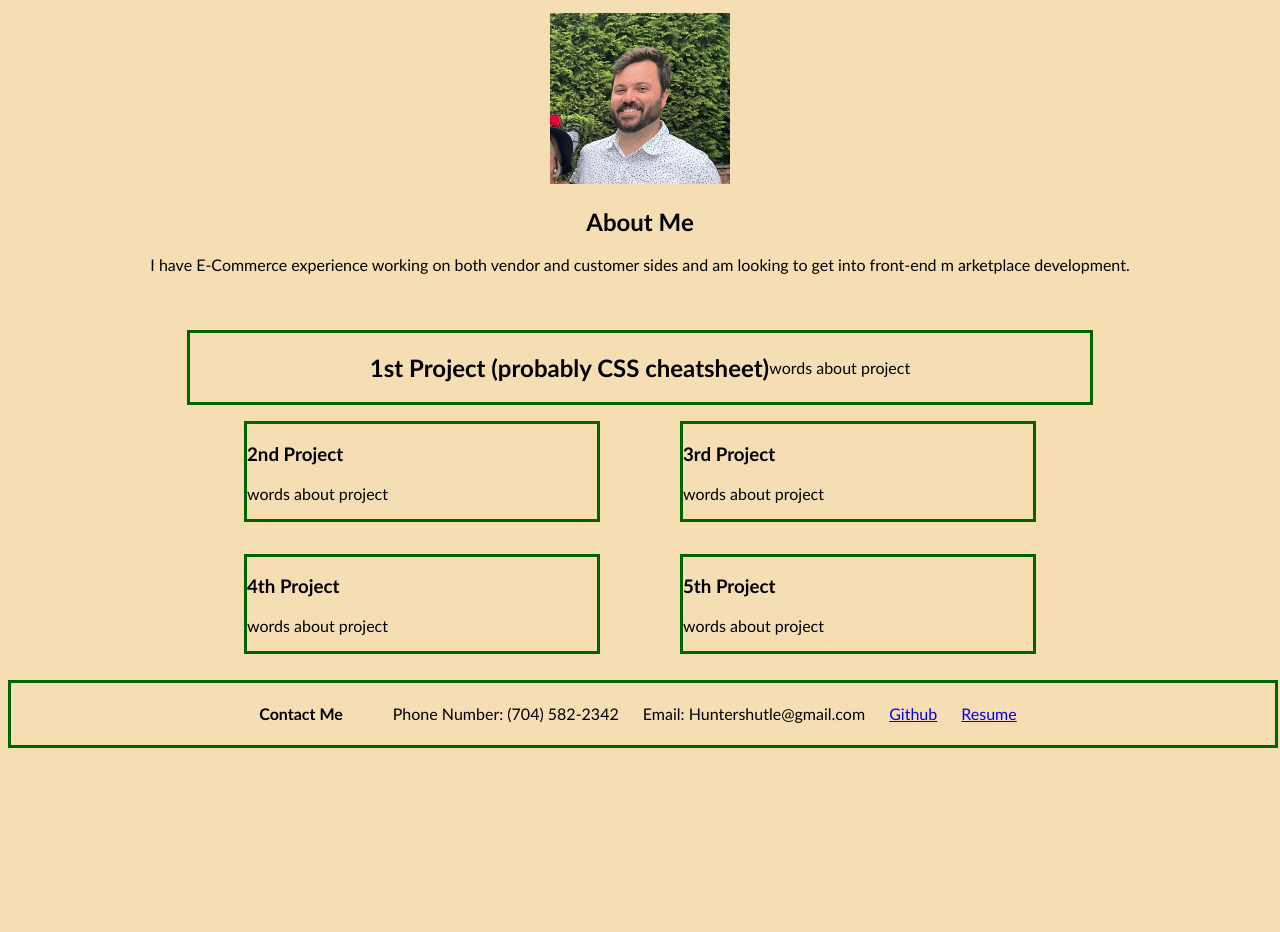
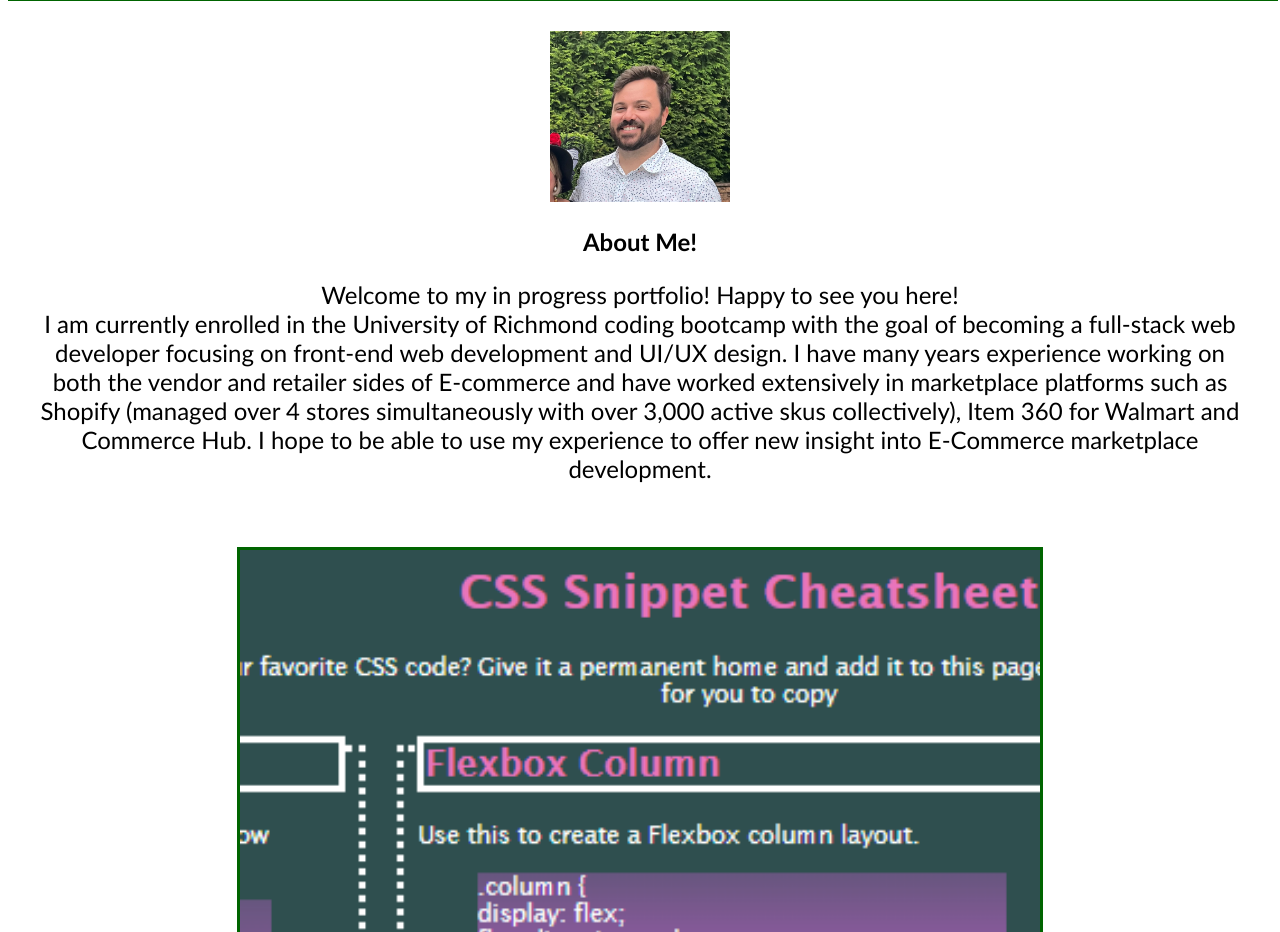
Before and after one commit to Hshuttle/Personal-Portfolio-Hunter-Shuttleworth, a plain HTML site: page index.html in a window 1280 px wide. Shown: the part 208-1140 px from the top of the page. Before the commit the page ends 964 px from the top, so only its background shows below. Drawn offline with Linux system fonts and the light colour scheme.

Commit message:
added images to project boxes and wrote about me profile

```diff
--- a/index.html
+++ b/index.html
@@ -25,39 +25,40 @@
         </ul>
       </nav>
     </header>
-    <article>
+    <article class="aboutmeform">
       <img
         class="hunterpic"
         src="./images/IMG_6066.jpg"
         alt="picture of Hunter Shuttleworth"
-      />
-      <h2 id="aboutme">About Me</h2>
+        id="aboutme"/>
+      <h2>About Me!</h2>
       <p>
-        I have E-Commerce experience working on both vendor and customer sides
-        and am looking to get into front-end m arketplace development.
+        Welcome to my in progress portfolio! Happy to see you here!</br>I am currently enrolled in the University of Richmond coding bootcamp with the goal of becoming a full-stack web developer focusing on front-end web development and UI/UX design. I have many years experience working on both the vendor and retailer sides of E-commerce and have worked extensively in marketplace platforms such as Shopify (managed over 4 stores simultaneously with over 3,000 active skus collectively), Item 360 for Walmart and Commerce Hub. I hope to be able to use my experience to offer new insight into E-Commerce marketplace development.
       </p>
     </article>
     <main>
       <section class="firstproj" id="mywork">
-        <h2>1st Project (probably CSS cheatsheet)</h2>
-        <p>words about project</p>
+        <article id="firstprojtext">
+        <h2><a href="https://hshuttle.github.io/Mod-2-mini-challenge/">CSS Snippet Cheatsheet</a></h2>
+        <p>Here is cheatsheet I created for class; it is a great tool for quick CSS coding commands</p>
+    </article>
       </section>
       <section>
-        <figure>
-          <h3>2nd Project</h3>
-          <p>words about project</p>
+        <figure id="sampleprojtext">
+          <h3>2nd Project Placeholder</h3>
+          <p>No project to link yet!</p>
         </figure>
-        <figure>
-          <h3>3rd Project</h3>
-          <p>words about project</p>
+        <figure id="sampleprojtext">
+          <h3>3rd Project Placeholder</h3>
+          <p>No project to link yet!</p>
         </figure>
-        <figure>
-          <h3>4th Project</h3>
-          <p>words about project</p>
+        <figure id="sampleprojtext">
+          <h3>4th Project Placeholder</h3>
+          <p>No project to link yet!</p>
         </figure>
-        <figure>
-          <h3>5th Project</h3>
-          <p>words about project</p>
+        <figure id="sampleprojtext">
+          <h3>5th Project Placeholder</h3>
+          <p>No project to link yet!</p>
         </figure>
       </section>
     </main>
@@ -65,8 +66,14 @@
       <section>
         <h4 id="contactme">Contact Me</h4>
         <ul class="footer-ul">
-          <li>Phone Number: (704) 582-2342</li>
-          <li>Email: Huntershutle@gmail.com</li>
+          <li>Phone Number: <a href="tel:7045822342)">(704) 582-2342</a></li>
+          <li>
+            Email:
+            <a href="mailto: huntershutle@gmail.com">Huntershutle@gmail.com</a>
+          </li>
+          <li>
+            <a href="https://www.linkedin.com/in/hunter-shuttle/">LinkedIn</a>
+          </li>
           <li><a href="https://github.com/Hshuttle">Github</a></li>
           <li>
             <a href="./external links & docs/Hunter_Shuttleworth_RESUME (1).pdf"
--- a/style.css
+++ b/style.css
@@ -1,24 +1,23 @@
 * {
-  background-color: wheat;
   font-family: "Gill Sans", "Gill Sans MT", Calibri, "Trebuchet MS", sans-serif;
   border-color: darkgreen;
+  font-size: 24px;
 }
 
 header,
-h1,
-header ul,
-header ul li {
-  background-color: darkgreen;
+footer {
+  background-color: beige;
+  color: black;
 }
 
 h1 {
   font-size: 50px;
   position: relative;
   margin-top: 40px;
+  color: teal;
 }
 
 header {
-  color: whitesmoke;
   border-style: solid;
   width: 100%;
 }
@@ -32,15 +31,14 @@ header ul li {
   display: inline;
   padding: 20px;
   text-align: right;
+  color: whitesmoke;
 }
 
-nav ul li:hover {
-Border-style: solid;
-border-color: aqua;
-}
-
-nav ul li:active {
-    scroll-behavior: smooth;
+nav ul li:hover,
+footer ul li:hover {
+  border-style: solid;
+  border-color: aqua;
+  font-weight: bold;
 }
 
 body {
@@ -66,7 +64,7 @@ main section {
   margin: auto;
 }
 
-article {
+.aboutmeform {
   text-align: center;
   justify-content: center;
   padding: 30px;
@@ -77,17 +75,50 @@ article {
   justify-content: center;
 }
 
+.hunterpic:hover {
+  width: 20%;
+}
+
 .firstproj {
   border-style: solid;
-  width: 90%;
-  justify-content: center;
-  align-items: center;
+  width: 800px;
+  justify-content: start;
+  align-items: flex-end;
+  height: 800px;
+  background-image: url(./images/Screenshot\ 2022-08-22\ 162103.png);
+  background-repeat: no-repeat;
+  background-size: cover;
+}
+
+#firstprojtext {
+  background-color: beige;
+  color: teal;
+  border-style: solid;
+  border: 2px;
+}
+
+#sampleprojtext {
+  background-color: beige;
+  color: teal;
+  border-style: solid;
+}
+
+.firstproj:hover,
+figure:hover {
+  border-style: solid;
+  border-color: aqua;
 }
 
 figure {
   border-style: solid;
-  width: 35%;
-  /* background-image: url(./images/background\ 1.jpg); */
+  width: 300px;
+  height: 300px;
+  background-image: url(./images/Screenshot\ 2022-08-22\ 142208.png);
+  background-repeat: repeat-x;
+}
+
+figure h3 {
+  margin-top: 200px;
 }
 
 footer section {
```
Also changed, not shown: images/Screenshot 2022-08-22 142208.png (added), images/Screenshot 2022-08-22 161747.png (added), images/Screenshot 2022-08-22 162103.png (added), images/background 1.jpg.
